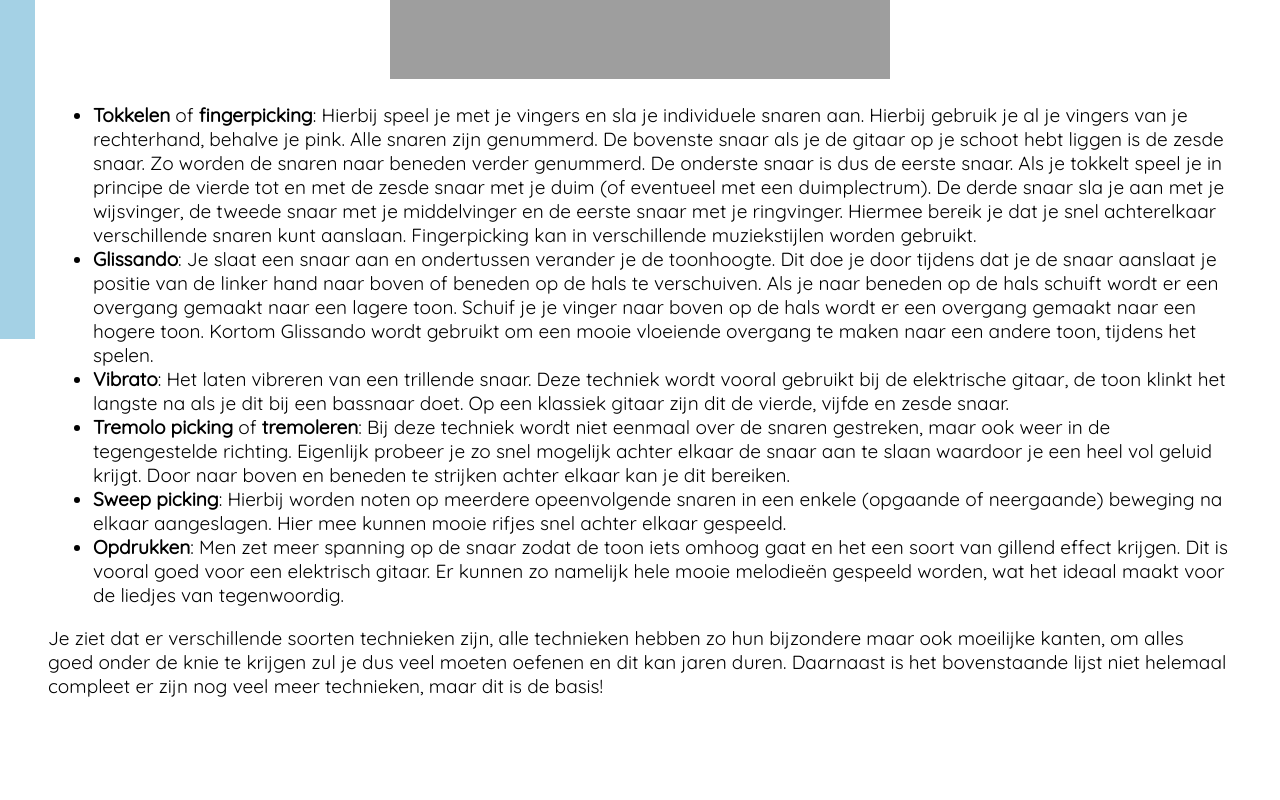
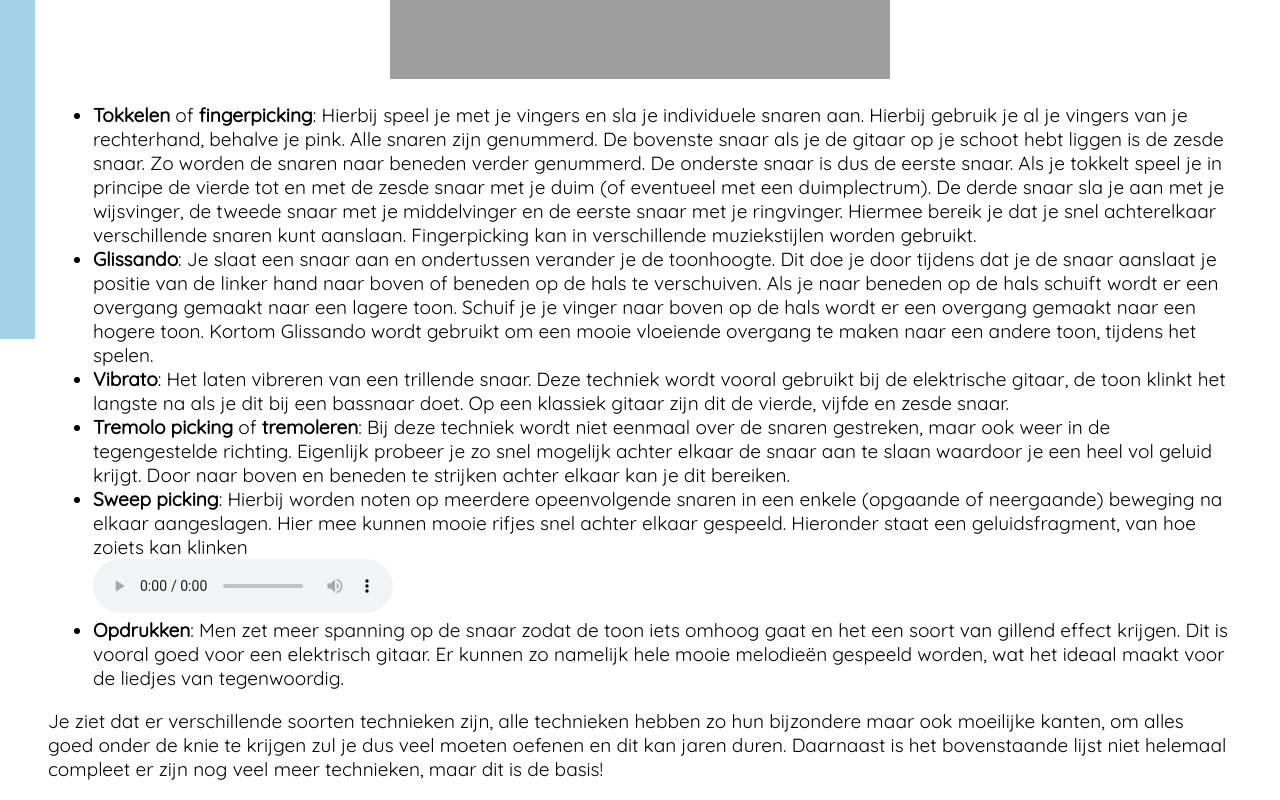
Before and after one commit to Lotte28/5765.github.io, a plain HTML site: page VS.html in a window 1280 px wide. Shown: the part 461-1261 px from the top of the page. Before the commit the page ends 1178 px from the top, so only its background shows below. Drawn offline with Linux system fonts and the light colour scheme; grey boxes are pictures that could not be loaded; a web font is replaced by a local one.

Commit message:
Add files via upload

```diff
--- a/VS.html
+++ b/VS.html
@@ -48,7 +48,11 @@ gebruikt. </li>
   in de tegengestelde richting. Eigenlijk probeer je zo snel mogelijk achter elkaar de snaar aan te slaan waardoor je een
 heel vol geluid krijgt. Door naar boven en beneden te strijken achter elkaar kan je dit bereiken. </li>
 <li> <b>Sweep picking</b>: Hierbij worden noten op meerdere opeenvolgende snaren in een enkele (opgaande of neergaande)
-   beweging na elkaar aangeslagen. Hier mee kunnen mooie rifjes snel achter elkaar gespeeld. </li>
+   beweging na elkaar aangeslagen. Hier mee kunnen mooie rifjes snel achter elkaar gespeeld. Hieronder staat een geluidsfragment, van hoe zoiets
+   kan klinken</br>
+   <audio controls>
+  <source src="Arpeggio.mp3.mp3" type="audio/mp3">
+</audio></li>
 <li> <b>Opdrukken</b>: Men zet meer spanning op de snaar zodat de toon iets omhoog gaat en het een soort van gillend effect krijgen.
 Dit is vooral goed voor een elektrisch gitaar. Er kunnen zo namelijk hele mooie melodieën gespeeld worden, wat het ideaal
 maakt voor de liedjes van tegenwoordig. </li>
```
Also changed, not shown: index.html (+1 -1 lines), 1 other file.
